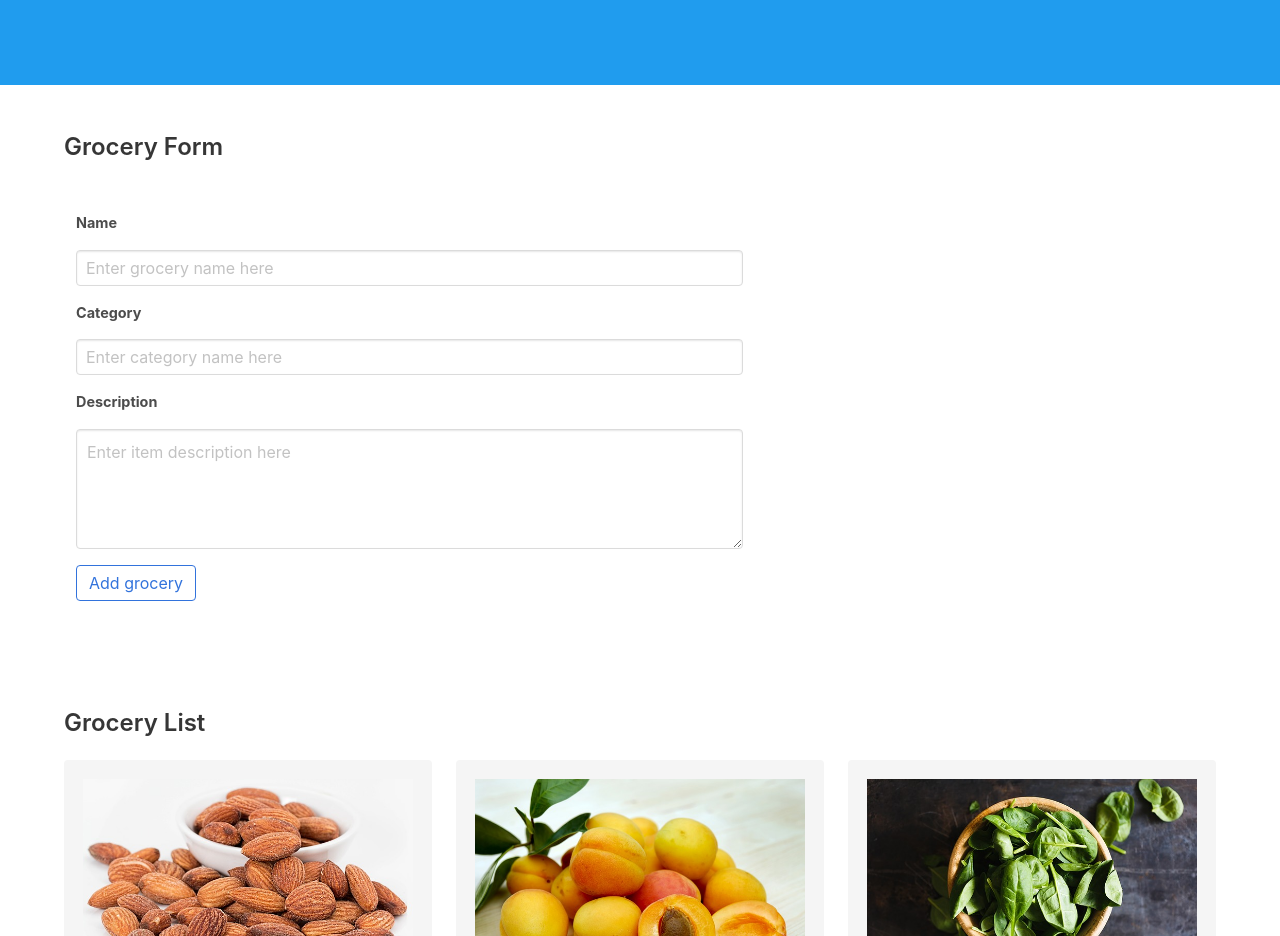
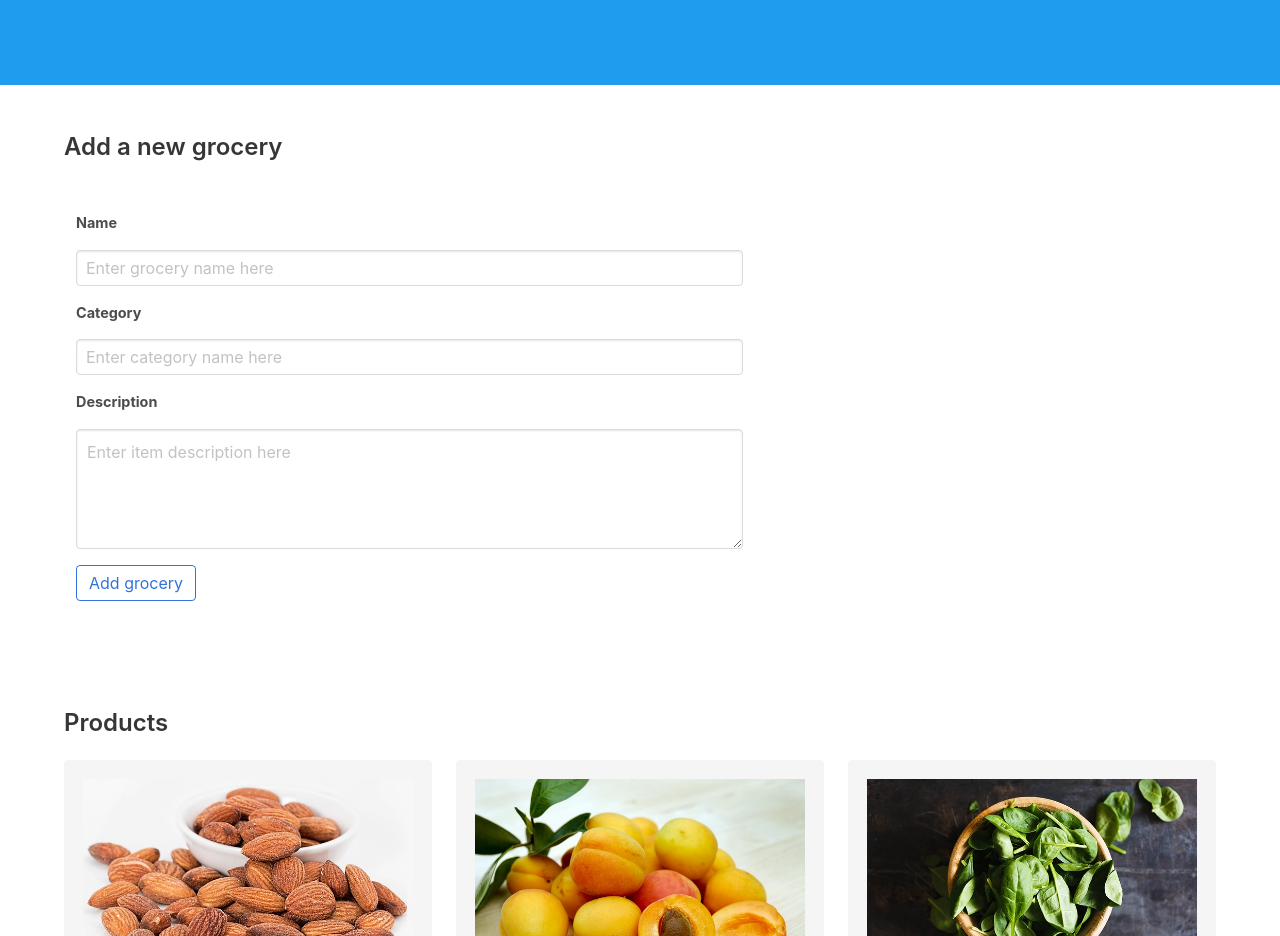
Before and after one commit to danielc92/react-grocery-app, a React (Create React App) app: page / in a window 1280 px wide. Shown: the part 320-1256 px from the top of the page. Built offline with nearby package versions, Linux system fonts and the light colour scheme.

Commit message:
Added placeholder image

```diff
--- a/src/App.js
+++ b/src/App.js
@@ -372,6 +372,7 @@ export default class App extends Component {
       description:  e.target.description.value,
       last_updated: timestamp,
       name: e.target.name.value,
+      image_name: '640x480.png',
       category: e.target.category.value,
       stock: 0
 
--- a/src/GroceryForm.js
+++ b/src/GroceryForm.js
@@ -14,7 +14,7 @@ export default class GroceryForm extends Component {
                 <section className="section">
                 <section className="container">
                 <div className="content">
-                <h3>Grocery Form</h3>
+                <h3>Add a new grocery</h3>
                 </div>
                 <section className="column is-three-fifths">
                 <form className="form" onSubmit={this.props.addGrocery}>
--- a/src/GroceryList.js
+++ b/src/GroceryList.js
@@ -9,7 +9,7 @@ export default class GroceryList extends Component {
             <section className="container">
 
             <div className="content">
-                <h3>Grocery List</h3>
+                <h3>Products</h3>
             </div>
             <div className="columns is-multiline">
             {
```
